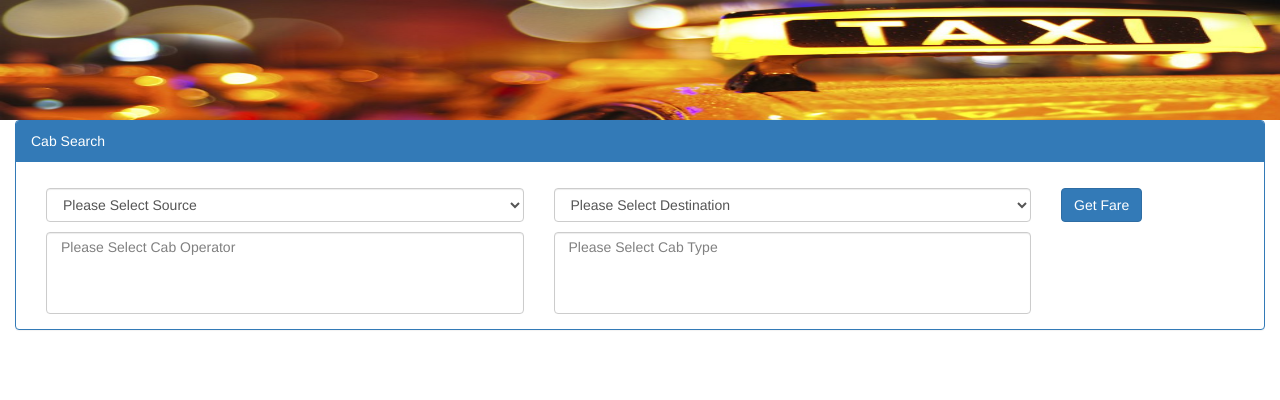
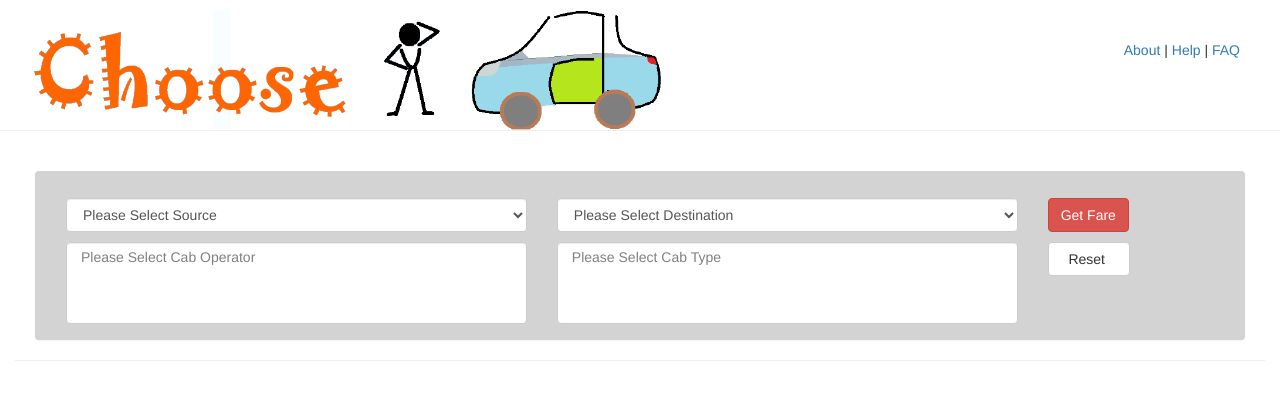
Before and after one commit to gauravmahajan25/Buildathon, a website: page ui/app/index.html in a window 1280 px wide. Drawn offline with nearby package versions, Linux system fonts and the light colour scheme; some packages are replaced by stand-ins of ours; no server answers.

Commit message:
Logo changes

```diff
--- a/ui/app/index.html
+++ b/ui/app/index.html
@@ -12,11 +12,23 @@
       <p class="browsehappy">You are using an <strong>outdated</strong> browser. Please <a href="http://browsehappy.com/">upgrade your browser</a> to improve your experience.</p>
     <![endif]-->
 
-   <img class="cab-header" src="images/CabHeader.jpg"/>
+   <img class="cab-header" src="images/ChooseACab.png"/>
+      <ul id="menu">
+        <li><a href="#/"> About</a> |</li>
+        <li><a href="#/"> Help</a> |</li>
+        <li><a href="#/"> FAQ</a></li>
+      </ul>
+    <hr class="cab-header-hr">
 
     <div class="container" ng-controller="CabListController">
       <div ng-view=""></div>
     </div>
+
+    <!--<div id="footer">
+      <div class="container">
+        <p>Copyright <span class="glyphicon glyphicon-copyright-mark"></span> 2016 Choose.a.cab (Build-a-thon) </p>
+      </div>
+    </div>-->
 
     <script src="bower_components/jquery/dist/jquery.js"></script>
     <script src="bower_components/angular/angular.js"></script>
--- a/ui/app/scripts/controllers/cabListController.js
+++ b/ui/app/scripts/controllers/cabListController.js
@@ -2,11 +2,11 @@
   "use strict";
   angular.module("findACab")
     .controller("CabListController",
-                ["$scope", "cabService", "cabTypeService", "cabOperatorService", "locationService",
+                ["$scope", "cabService", "cabTypeService", "cabOperatorService", "locationService","$route",
                  CabListController]);
 
   function CabListController($scope, cabService, cabTypeService, cabOperatorService,
-                             locationService) {
+                             locationService, $route) {
     $scope.search = {};
     $scope.cabList = [];
 
@@ -38,6 +38,10 @@
 
     };
 
+    $scope.reset = function(){
+      $route.reload();
+    }
+
     function validate(searchForm) {
       if(searchForm.$invalid) {
         return false;
--- a/ui/app/styles/cab.css
+++ b/ui/app/styles/cab.css
@@ -1,14 +1,47 @@
-.cab-header
-{
+.cab-header {
+  width: 50%;
+  z-index: 0;
+  margin-left: 30px;
+  margin-top: 10px;
+}
+
+.cab-header-hr {
+  margin: 0px;
+  margin-bottom: 20px;
+}
+
+.container {
   width: 100%;
-  z-index: 0;
-  height:120px;
 }
-.container
-{
-  width:100%;
-}
-#searchFrm .row,#cab-search
-{
+
+#searchFrm .row, #cab-search {
   margin-top: 5px;
 }
+
+#search-panel {
+  background-color: lightgrey;
+  margin: 20px;
+}
+
+#search-results {
+  margin: 20px;
+}
+
+#menu {
+  float: right;
+  margin: 40px;
+  list-style-type: none;
+
+}
+
+#menu li {
+  display: inline;
+}
+
+#footer{
+  position: absolute;
+  bottom: 0;
+  background-color: lightgrey;
+  width: 100%;
+  padding:5px;
+}
--- a/ui/app/views/cabList.html
+++ b/ui/app/views/cabList.html
@@ -1,6 +1,5 @@
-<div class="panel panel-primary">
-  <div class="panel-heading">Cab Search</div>
-  <div class="panel-body">
+<div id="search-panel" class="panel ">
+   <div class="panel-body">
     <div class="searchWidget">
       <div class="container">
 
@@ -28,14 +27,14 @@
               <p class="help-block" ng-show="searchFrm.$submitted && searchFrm.destinationId.$error.required">Destination is required</p>
             </div>
             <div class="col-md-2">
-              <button type="submit" class="btn btn-primary" name="search" ng-click="searchCabs(searchFrm,search)">Get Fare</button>
+              <button type="submit" class="btn btn-danger" name="search" ng-click="searchCabs(searchFrm,search)">Get Fare</button>
             </div>
           </div>
 
           <div class="row">
-            <div class="col-sm-10 col-xs-12">
+            <div class="col-sm-12 col-xs-12">
               <div class="row">
-                <div class="col-sm-6 col-xs-12">
+                <div class="col-sm-5 col-xs-12">
                   <div>
                     <select class="search-input form-control" ng-model="search.operatorId" multiple>
                       <option value="" disabled selected>Please Select Cab Operator</option>
@@ -43,11 +42,14 @@
                     </select>
                   </div>
                 </div>
-                <div class="col-sm-6 col-xs-12">
+                <div class="col-sm-5 col-xs-12">
                   <select class="search-input form-control" ng-model="search.typeId" multiple>
                     <option value="" disabled selected>Please Select Cab Type</option>
                     <option ng-repeat="cabType in cabTypes" ng-value="cabType.id">{{cabType.name}}</option>
                   </select>
+                </div>
+                <div class="col-sm-2 col-xs-12">
+                  <button type="button" class="btn btn-default" name="reset" ng-click="reset(searchFrm)">&nbsp;&nbsp;Reset &nbsp;&nbsp;</button>
                 </div>
               </div>
             </div>
@@ -58,8 +60,9 @@
   </div>
 </div>
 
+<hr>
 <!--Results-->
-<div class="panel panel-primary" ng-if="triggerSearch">
+<div id="search-results" class="panel panel-primary" ng-if="triggerSearch">
   <div class="panel-heading">Cab Search Results</div>
   <div class="panel-body">
     <table class="table table-striped" ng-if="cabList.length > 0">
```
Also changed, not shown: ui/app/images/ChooseACab.png (added).
